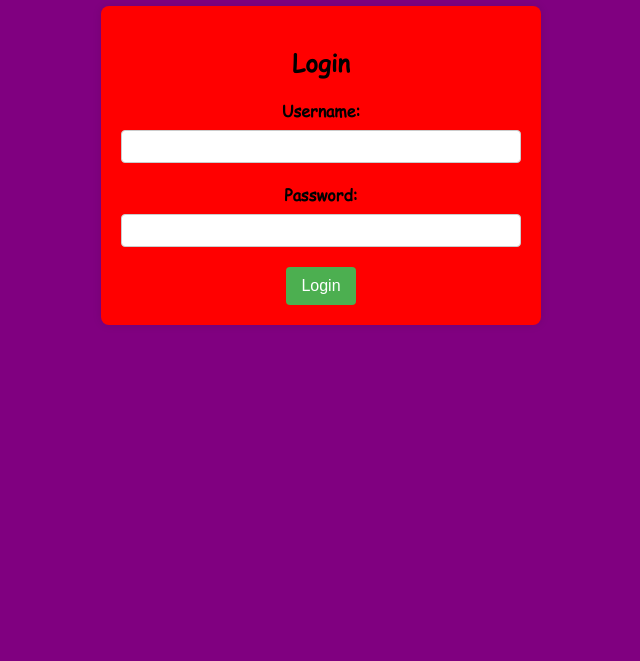
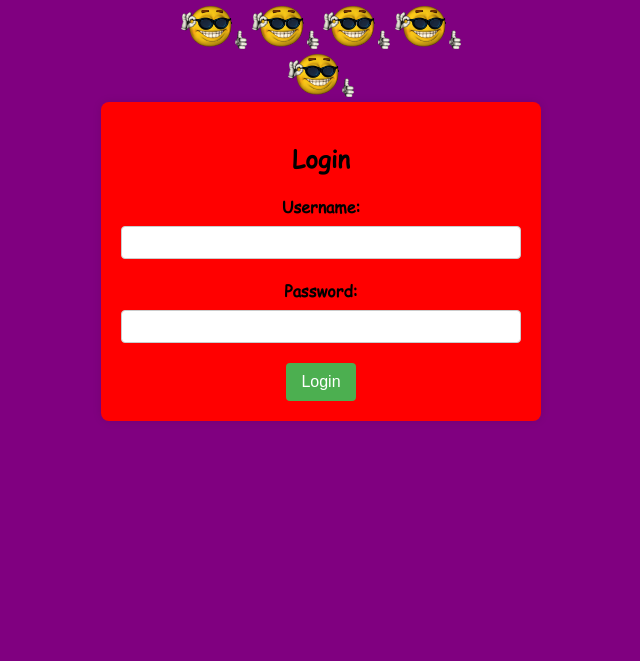
Before and after one commit to AustinBao/HACS, a plain HTML site: page Oct 4 2023/Frontend/front_page.html in a window 1280 px wide. Shown: the part 139-800 px from the top of the page, without its empty margins (319-959 px from the left). Drawn offline with Linux system fonts and the light colour scheme.

Commit message:
added images

```diff
--- a/Oct 4 2023/Frontend/front_page.css
+++ b/Oct 4 2023/Frontend/front_page.css
@@ -4,6 +4,17 @@
     /* Add more font formats if necessary */
     font-weight: normal;
     font-style: normal;
+}
+.imgdiv{
+    margin-left: 20%;
+    margin-right: 20%;
+    padding-left: 15%;
+    padding-right: 15%
+}
+
+.coolimg{
+    height: auto;
+    max-width: 19%;
 }
 
 .MainHeader{
--- a/Oct 4 2023/Frontend/front_page.html
+++ b/Oct 4 2023/Frontend/front_page.html
@@ -8,6 +8,14 @@
 </head>
 <body>
     <h1 class="MainHeader">COOL WEBSITE</h1>
+    <div class="imgdiv">
+        <img src="img/cool-cool-emoji.gif" class="coolimg">
+        <img src="img/cool-cool-emoji.gif" class="coolimg">
+        <img src="img/cool-cool-emoji.gif" class="coolimg">
+        <img src="img/cool-cool-emoji.gif" class="coolimg">
+        <img src="img/cool-cool-emoji.gif" class="coolimg">
+    </div>
+
     <div class="login-container">
         <h2>Login</h2>
         <form>
```
Also changed, not shown: Oct 4 2023/Frontend/img/cool-cool-emoji.gif (added).
